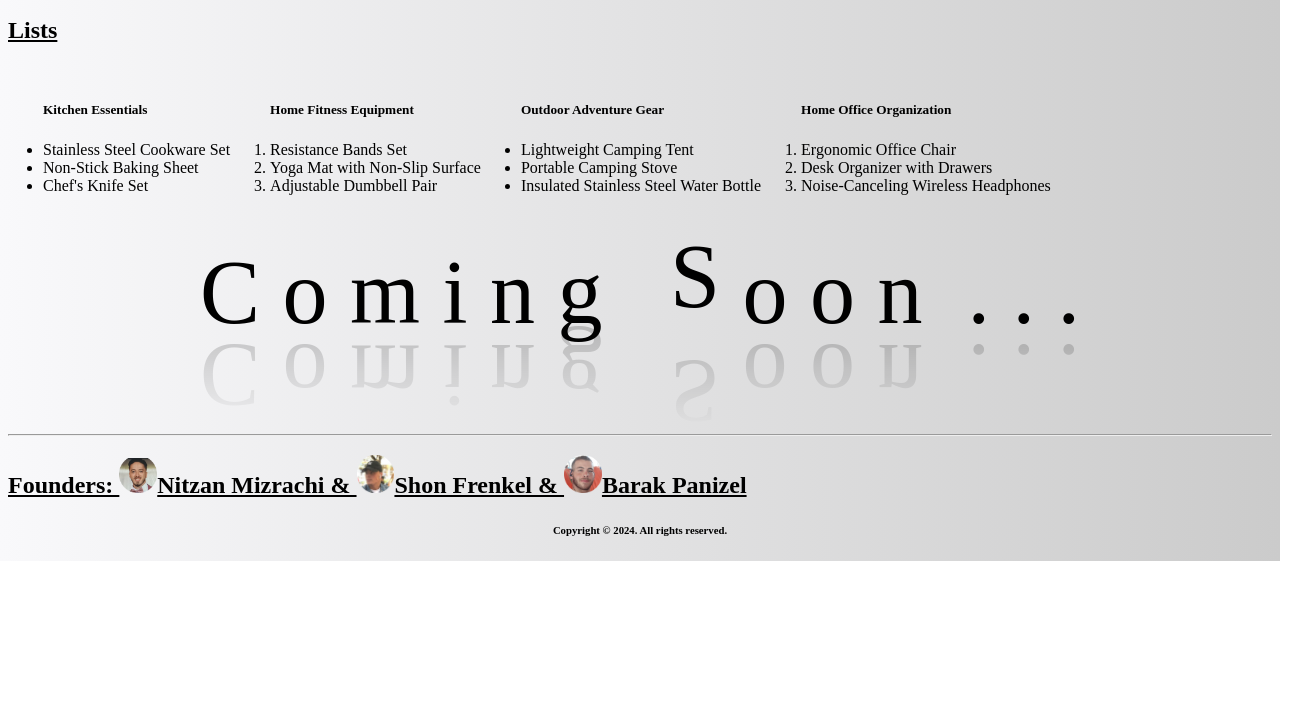
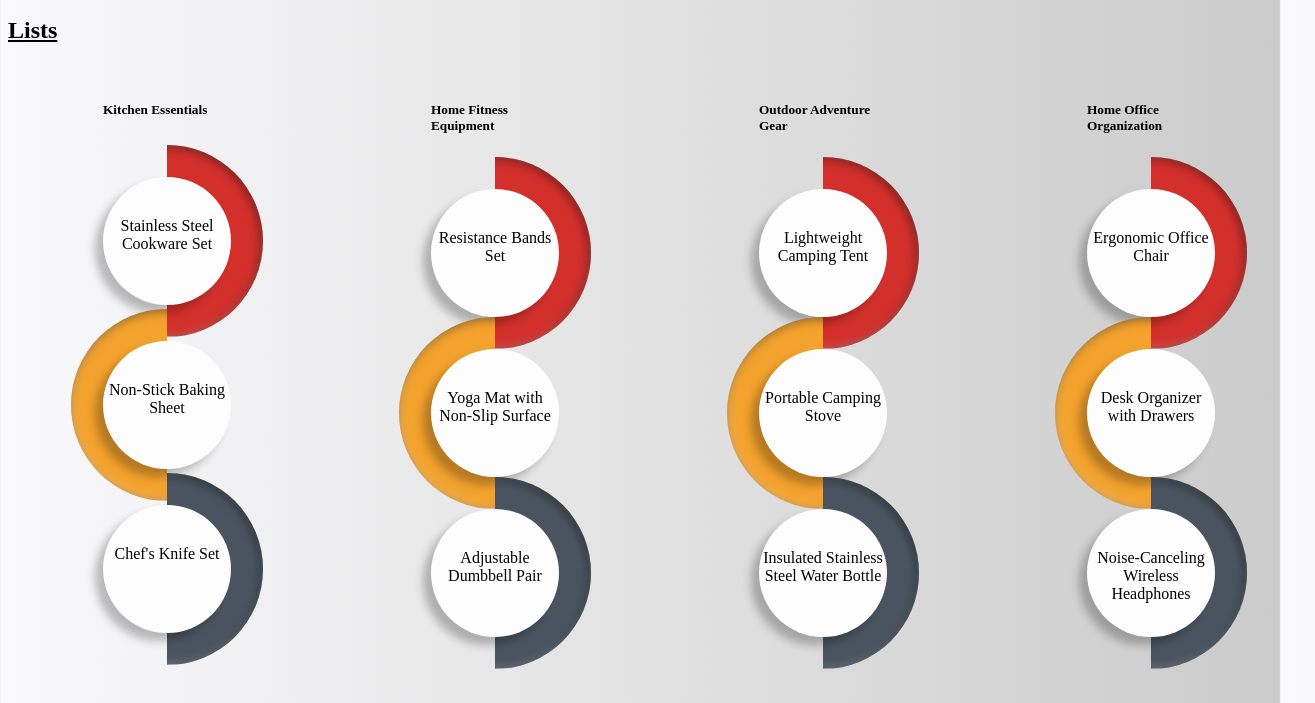
Before and after one commit to nitzanm23/fantasyShop, a plain HTML site: page index.html in a window 1280 px wide. Shown: the part 5603-6306 px from the top of the page, 1315 px wide, since content can reach past the window. Before the commit the page ends 6164 px from the top, so only its background shows below. Drawn offline with Linux system fonts and the light colour scheme.

Commit message:
מטלה 3 המשך

```diff
--- a/css/index.css
+++ b/css/index.css
@@ -108,3 +108,70 @@ caption {
   margin-left: -5px;
   margin-right: -5px;
 }
+/*ul & li */
+.ul-circles {
+  --innerSize: 8rem;
+  --rimSize: 2rem;
+
+  display: grid;
+  grid-template-columns: repeat(var(--repeatVal, 1), calc(var(--innerSize)));
+  justify-content: center;
+  gap: var(--rimSize);
+  padding-inline: 100px;
+}
+.ul-circles > li {
+  display: grid;
+  grid-template-rows: 1fr 1fr;
+
+  aspect-ratio: 1/1;
+  border-radius: 50%;
+
+  text-align: center;
+  position: relative;
+}
+.ul-circles > li::before,
+.ul-circles > li::after {
+  content: "";
+  position: absolute;
+  aspect-ratio: 1/1;
+  border-radius: inherit;
+  z-index: -1;
+}
+.ul-circles > li::before {
+  width: calc(100% + calc(2 * var(--rimSize)));
+  left: calc(var(--rimSize) * -1);
+  top: calc(var(--rimSize) * -1);
+  background: var(--accent-color);
+  clip-path: polygon(
+    var(--clipX1, 0%) var(--clipY1, 0%),
+    var(--clipX2, 50%) var(--clipY1, 0%),
+    var(--clipX2, 50%) var(--clipY2, 100%),
+    var(--clipX1, 0%) var(--clipY2, 100%)
+  );
+  box-shadow: inset 2px -2px 10px rgba(255, 255, 255, 0.25),
+    inset -2px 2px 10px rgba(0, 0, 0, 0.5);
+}
+.ul-circles > li:nth-child(even)::before {
+  --clipX1: 50%;
+  --clipX2: 100%;
+}
+@media (min-width: 40rem) {
+  .ul-circles {
+    --repeatVal: auto-fit;
+  }
+}
+
+.ul-circles > li::after {
+  width: 100%;
+  background: #fdfdfd;
+  box-shadow: -0.5rem 0.5rem 0.5rem rgba(0, 0, 0, 0.25);
+}
+.ul-circles > li > i {
+  font-size: 2.5rem;
+  color: var(--accent-color);
+  align-self: end;
+}
+span{
+  position: relative;
+  top: 40px;
+}
--- a/index.html
+++ b/index.html
@@ -201,32 +201,54 @@
 
     <h2>Lists</h2>
     <div class="row">
-      <ul>
+      <ul class="ul-circles">
         <h5>Kitchen Essentials</h5>
-        <li>Stainless Steel Cookware Set</li>
-        <li>Non-Stick Baking Sheet</li>
-        <li>Chef's Knife Set</li>
+        <li style="--accent-color: #d3302c">
+          <span>Stainless Steel Cookware Set</span>
+        </li>
+        <li style="--accent-color: #f3a22d">
+          <span>Non-Stick Baking Sheet</span>
+        </li>
+        <li style="--accent-color: #495460"><span>Chef's Knife Set</span></li>
       </ul>
 
-      <ol>
+      <ol class="ul-circles">
         <h5>Home Fitness Equipment</h5>
-        <li>Resistance Bands Set</li>
-        <li>Yoga Mat with Non-Slip Surface</li>
-        <li>Adjustable Dumbbell Pair</li>
+        <li style="--accent-color: #d3302c">
+          <span>Resistance Bands Set</span>
+        </li>
+        <li style="--accent-color: #f3a22d">
+          <span>Yoga Mat with Non-Slip Surface</span>
+        </li>
+        <li style="--accent-color: #495460">
+          <span>Adjustable Dumbbell Pair</span>
+        </li>
       </ol>
 
-      <ul>
+      <ul class="ul-circles">
         <h5>Outdoor Adventure Gear</h5>
-        <li>Lightweight Camping Tent</li>
-        <li>Portable Camping Stove</li>
-        <li>Insulated Stainless Steel Water Bottle</li>
+        <li style="--accent-color: #d3302c">
+          <span>Lightweight Camping Tent</span>
+        </li>
+        <li style="--accent-color: #f3a22d">
+          <span>Portable Camping Stove</span>
+        </li>
+        <li style="--accent-color: #495460">
+          <span>Insulated Stainless Steel Water Bottle</span>
+        </li>
       </ul>
 
-      <ol>
+      <ol class="ul-circles">
         <h5>Home Office Organization</h5>
-        <li>Ergonomic Office Chair</li>
-        <li>Desk Organizer with Drawers</li>
-        <li>Noise-Canceling Wireless Headphones</li>
+        <li style="--accent-color: #d3302c">
+          <span>Ergonomic Office Chair</span>
+        </li>
+        <li style="--accent-color: #f3a22d">
+          <span>Desk Organizer with Drawers</span>
+        </li>
+        <li style="--accent-color: #495460">
+          <span>Noise-Canceling Wireless Headphones</span>
+        </li>
       </ol>
     </div>
 
```
